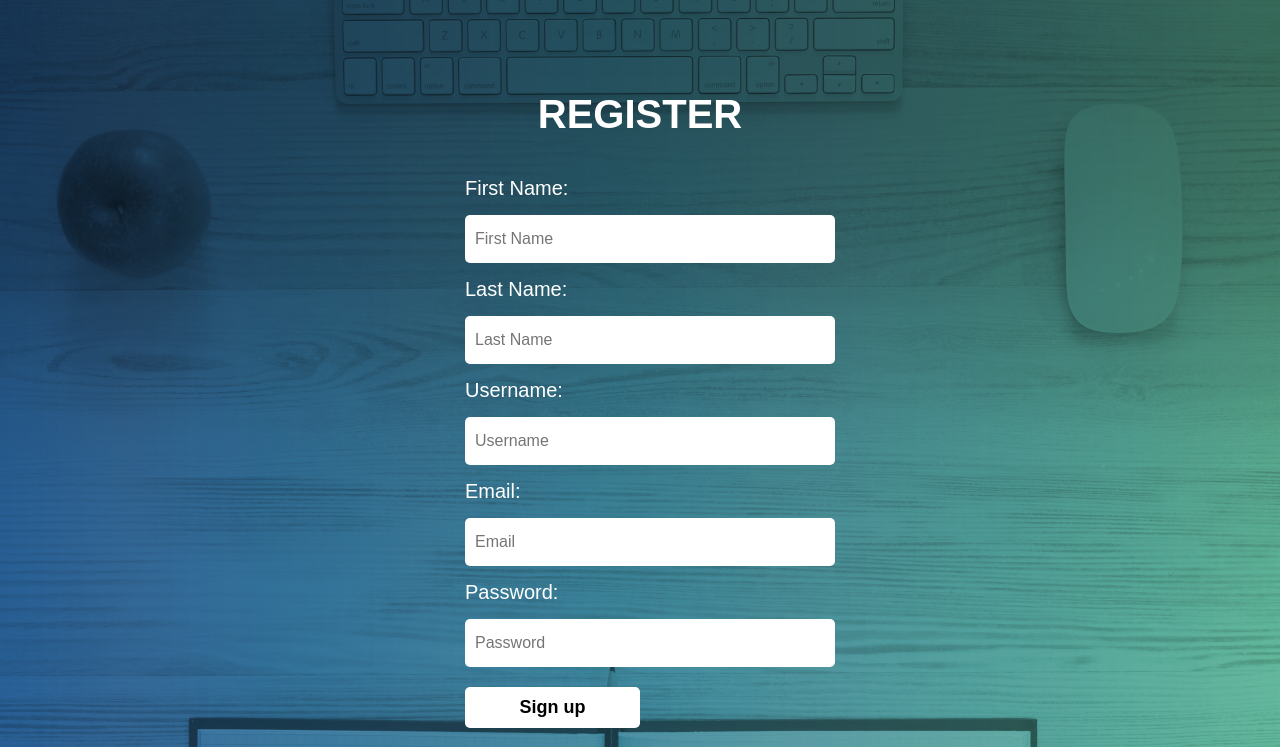
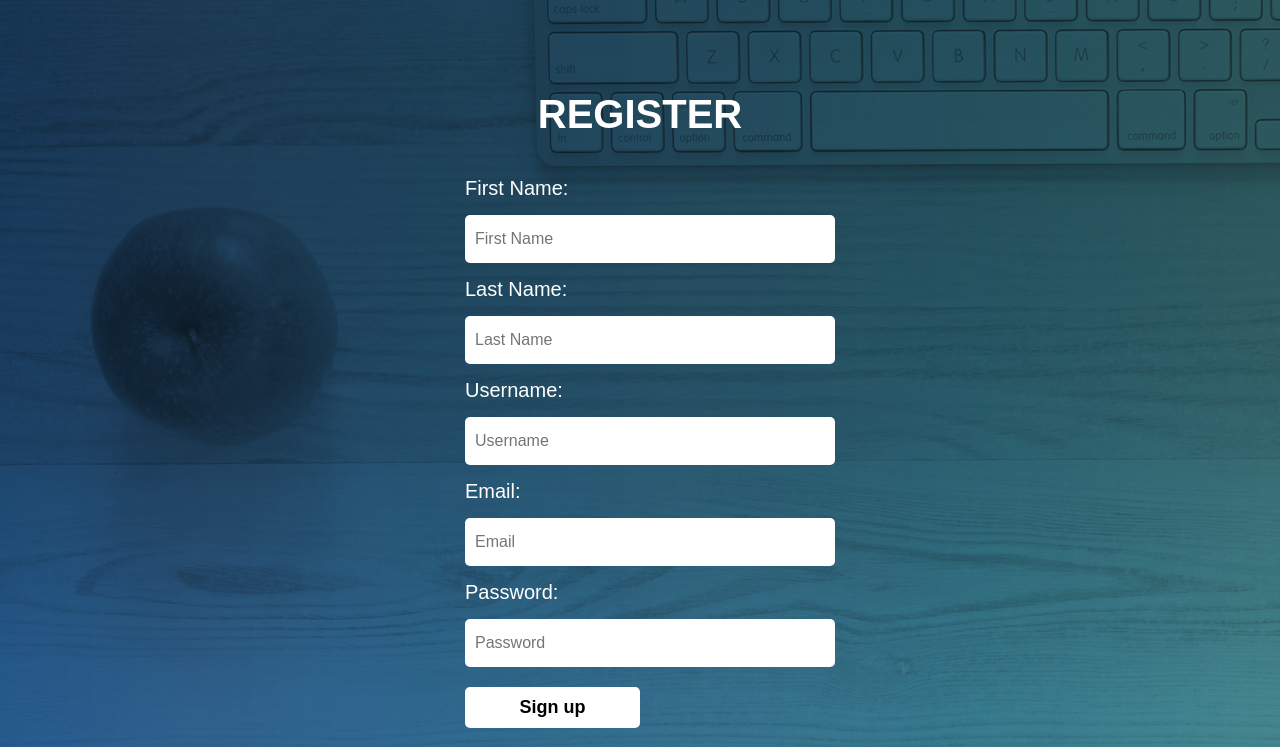
Before and after one commit to rambalois/Accomplishment-Report, a PHP site: page /Report/registration.php in a window 1280 px wide. Shown: the top 747 px of the page. Run offline with PHP 8.4, Linux system fonts and the light colour scheme.

Commit message:
fixed background not showing
moved background property to inline css

```diff
--- a/Report/css/registration.css
+++ b/Report/css/registration.css
@@ -5,7 +5,6 @@
 }
 
 body{
-    background: url('pics/formBG.jpeg');
 	background-repeat: no-repeat;
     background-size: cover;
     color: #fff;
--- a/Report/registration.php
+++ b/Report/registration.php
@@ -5,7 +5,7 @@
 	<link rel="icon" href="pics\logo.png">
     <link rel="stylesheet" type="text/css" href="css\registration.css">
 </head>
-<body>
+<body style="background: url('pics/formBG.jpeg');">
     <div class="registration-form">
         <h1>Register</h1>
         <form action="#" method="post">
```
